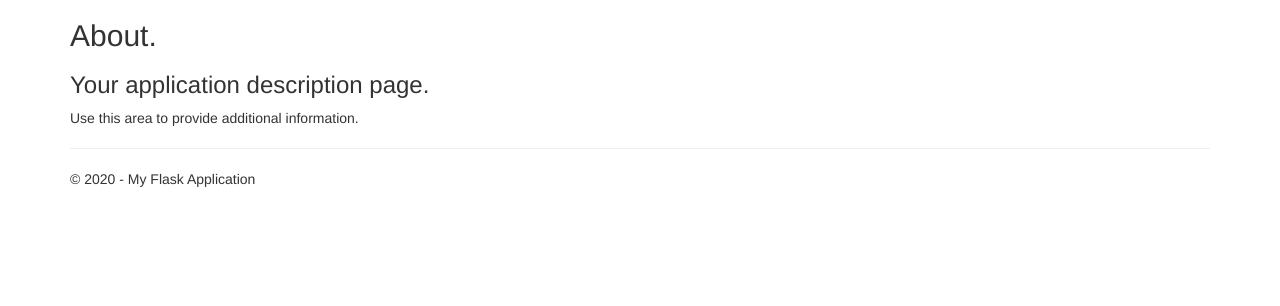
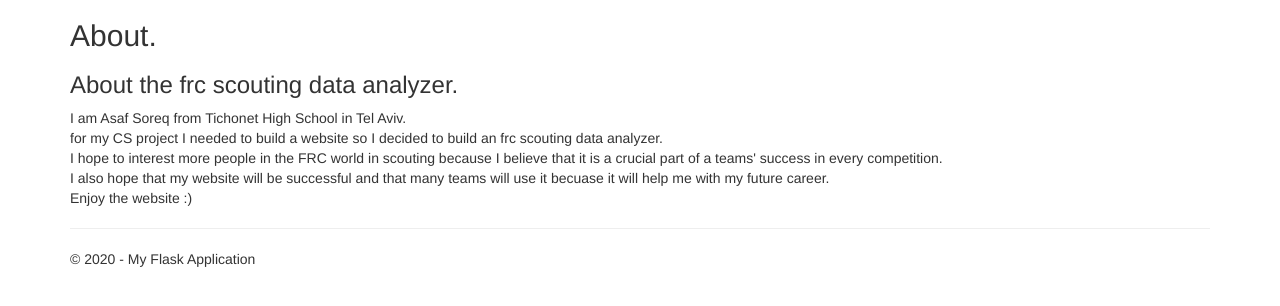
Before and after one commit to Asasor/FlaskWebProject1Asaf, a Flask app: page /about in a window 1280 px wide. Shown: the part 51-357 px from the top of the page. Run offline with Flask 2, Linux system fonts and the light colour scheme; parts of the project's set-up code (start-up, migrations or seed data) failed here and were passed over; some libraries are stand-ins or nearby versions.

Commit message:
updated about; may need more work though

```diff
--- a/FlaskWebProject1Asaf/FlaskWebProject1Asaf/templates/about.html
+++ b/FlaskWebProject1Asaf/FlaskWebProject1Asaf/templates/about.html
@@ -5,6 +5,12 @@
 <h2>{{ title }}.</h2>
 <h3>{{ message }}</h3>
 
-<p>Use this area to provide additional information.</p>
+<p>
+    I am Asaf Soreq from Tichonet High School in Tel Aviv.<br>
+    for my CS project I needed to build a website so I decided to build an frc scouting data analyzer.<br>
+    I hope to interest more people in the FRC world in scouting because I believe that it is a crucial part of a teams' success in every competition.<br>
+    I also hope that my website will be successful and that many teams will use it becuase it will help me with my future career.<br>
+    Enjoy the website :)
+</p>
 
 {% endblock %}
--- a/FlaskWebProject1Asaf/FlaskWebProject1Asaf/views.py
+++ b/FlaskWebProject1Asaf/FlaskWebProject1Asaf/views.py
@@ -58,7 +58,7 @@ def about():
         'about.html',
         title='About',
         year=datetime.now().year,
-        message='Your application description page.'
+        message='About the frc scouting data analyzer.'
     )
 @app.route('/register', methods=['GET', 'POST'])
 def Register():
```
